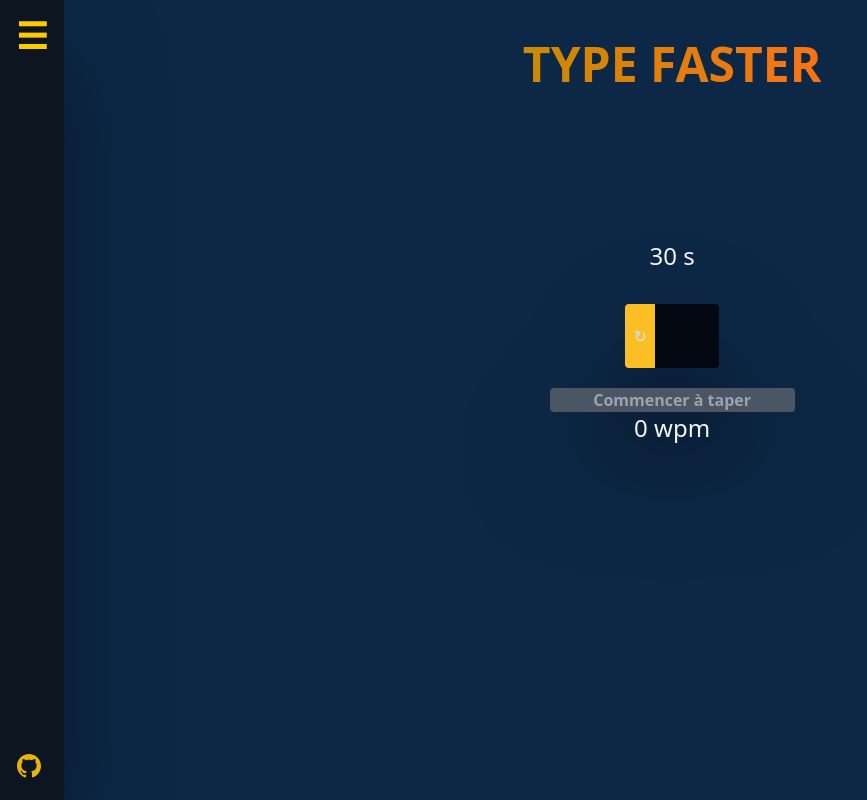
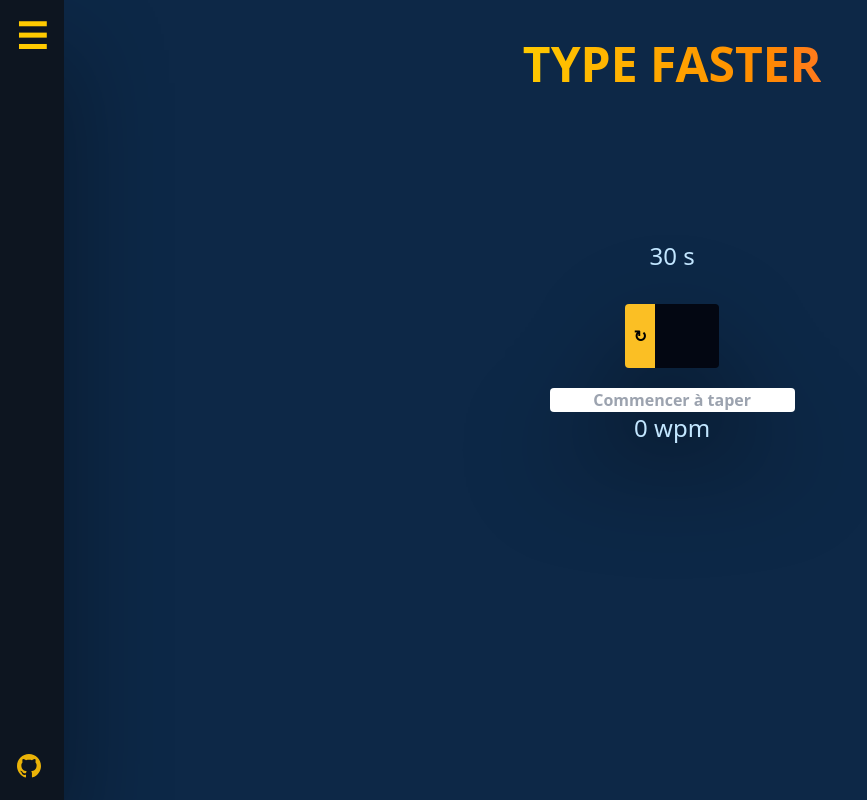
Before and after one commit to ArthurDesmonts/typeFaster, a Vue app: page / in a window 1280 px wide. Shown: the whole page, without its empty margins (0-867 px from the left). Built offline with nearby package versions, Linux system fonts and the light colour scheme; no server answers.

Commit message:
update font and logo

```diff
--- a/src/components/TextComponent.vue
+++ b/src/components/TextComponent.vue
@@ -37,18 +37,18 @@ onMounted(() => {
 
 <template>
   <div class="flex flex-col justify-center">
-    <p class="text-2xl p-4 my-4 rounded text-center text-gray-100">{{timer}} s</p>
+    <p class="text-2xl p-4 my-4 rounded text-center text-customBlue-100">{{timer}} s</p>
     <div class="flex justify-center w-full">
-      <button class="bg-amber-400 rounded px-2 rounded-r-none" @click="updateText">&#x21bb;</button>
+      <button class="bg-amber-400 text-black font-bold rounded px-2 rounded-r-none" @click="updateText">&#x21bb;</button>
       <div class="rounded rounded-l-none bg-gray-950 max-w-xl">
-        <p v-html="textDisplayed" class="font-mono text-gray-100 text-justify p-8"></p>
+        <p v-html="textDisplayed" class="font-mono text-customBlue-100 text-justify p-8"></p>
       </div>
     </div>
     <div class="flex justify-center w-full mt-5">
-      <input type="text" class="rounded bg-gray-600 text-center text-orange-600 font-bold" placeholder="Commencer à taper">
+      <input type="text" class="rounded text-center text-customOrange-600 font-bold" placeholder="Commencer à taper">
     </div>
     <div class="flex justify-center w-full">
-      <p class="text-2xl text-gray-100 mx-4">{{wpm}} wpm</p>
+      <p class="text-2xl text-customBlue-100 mx-4">{{wpm}} wpm</p>
     </div>
   </div>
 </template>
--- a/src/pages/Home.vue
+++ b/src/pages/Home.vue
@@ -7,7 +7,7 @@ import TextComponent from "@/components/TextComponent.vue";
   <div class="h-max">
     <div id="top-part" class="container mx-auto">
         <h1 class="text-5xl font-extrabold justify-center uppercase text-center p-10">
-          <span class="bg-clip-text text-transparent bg-gradient-to-r from-yellow-600 to-orange-500">
+          <span class="bg-clip-text text-transparent bg-gradient-to-r from-customYellow-500 to-customOrange-500">
             Type Faster
           </span>
         </h1>
--- a/tailwind.config.js
+++ b/tailwind.config.js
@@ -15,6 +15,10 @@ export default {
           500: 'color(display-p3 0.996 0.8 0.004)',
           600: 'color(display-p3 1 0.77 0.26)',
         },
+        customOrange: {
+            500: 'color(display-p3 0.98 0.51 0.23)',
+            600: 'color(display-p3 0.9 0.45 0.2)',
+        },
         customBlue: {
           900: 'color(display-p3 0.057 0.081 0.122)',
           800: 'color(display-p3 0.078 0.154 0.27)',
```
